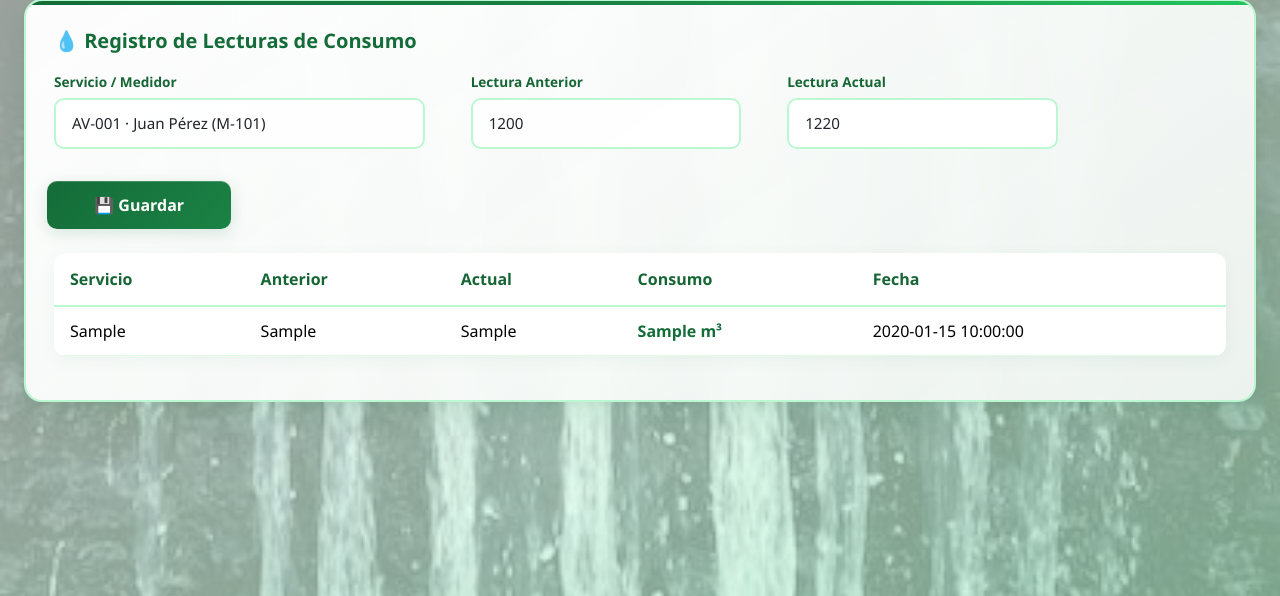
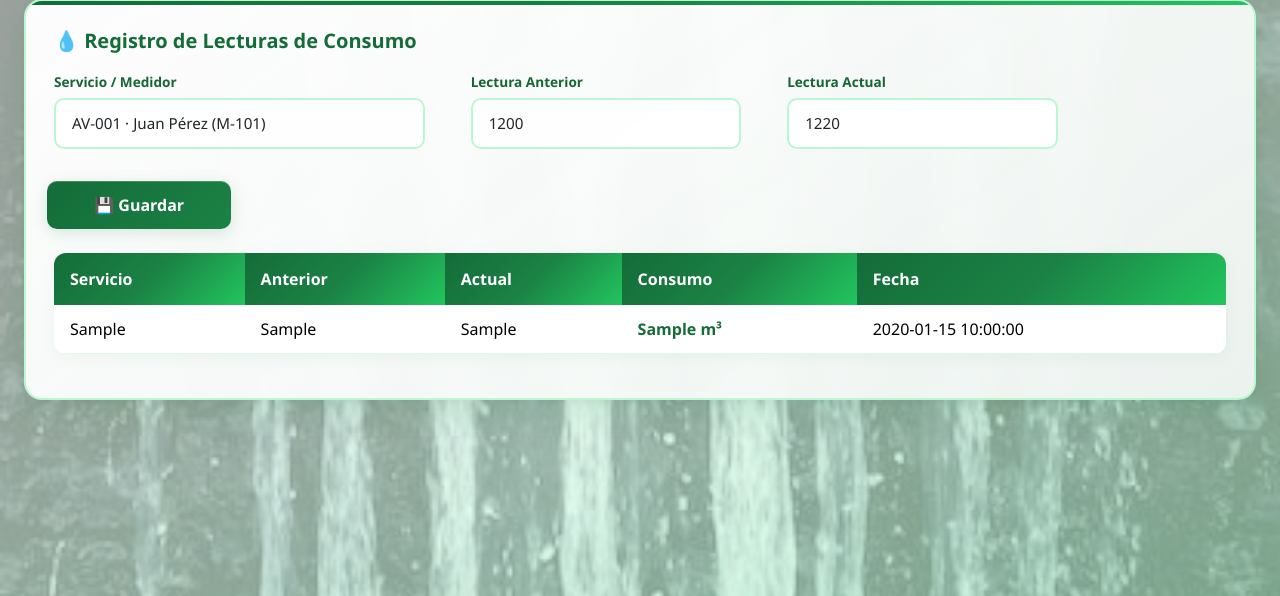
Before and after one commit to Andrealo233/proyecto-v, a Flask app: page /agua in a window 1280 px wide. Shown: the part 180-776 px from the top of the page. Run offline with Flask 3, Linux system fonts and the light colour scheme; tables that the repository leaves empty or names only in its code hold one stand-in row (values such as "Sample post"); some libraries are stand-ins or nearby versions.

Commit message:
Colorful green gradient tables with striped rows

```diff
--- a/static/css/dashboard.css
+++ b/static/css/dashboard.css
@@ -271,10 +271,23 @@ body {
 }
 
 .table thead th {
-    border-bottom: 2px solid var(--borde-tarjeta);
-    color: var(--texto-medio);
+    background: linear-gradient(135deg, #146c38 0%, #1b8245 50%, #22c55e 100%);
+    color: #ffffff;
+    border: none;
+    padding: 14px 16px;
     font-weight: 600;
-    padding: 14px 16px;
+}
+
+.table tbody tr:nth-child(odd) {
+    background: rgba(20, 108, 56, 0.06);
+}
+
+.table tbody tr:nth-child(even) {
+    background: rgba(34, 197, 94, 0.08);
+}
+
+.table tbody tr:hover {
+    background: linear-gradient(90deg, rgba(20, 108, 56, 0.15), rgba(34, 197, 94, 0.12));
 }
 
 .table tbody td {
```
